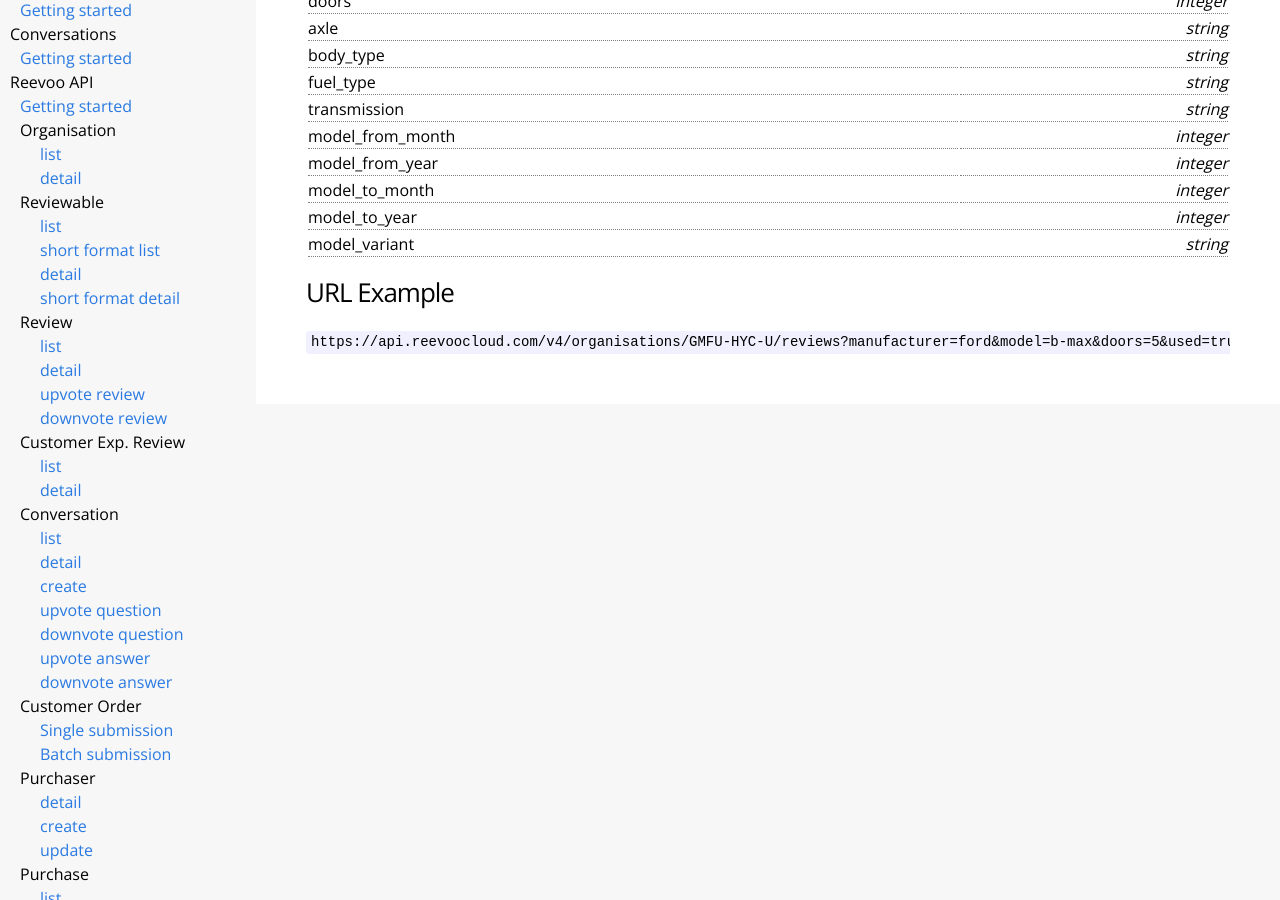
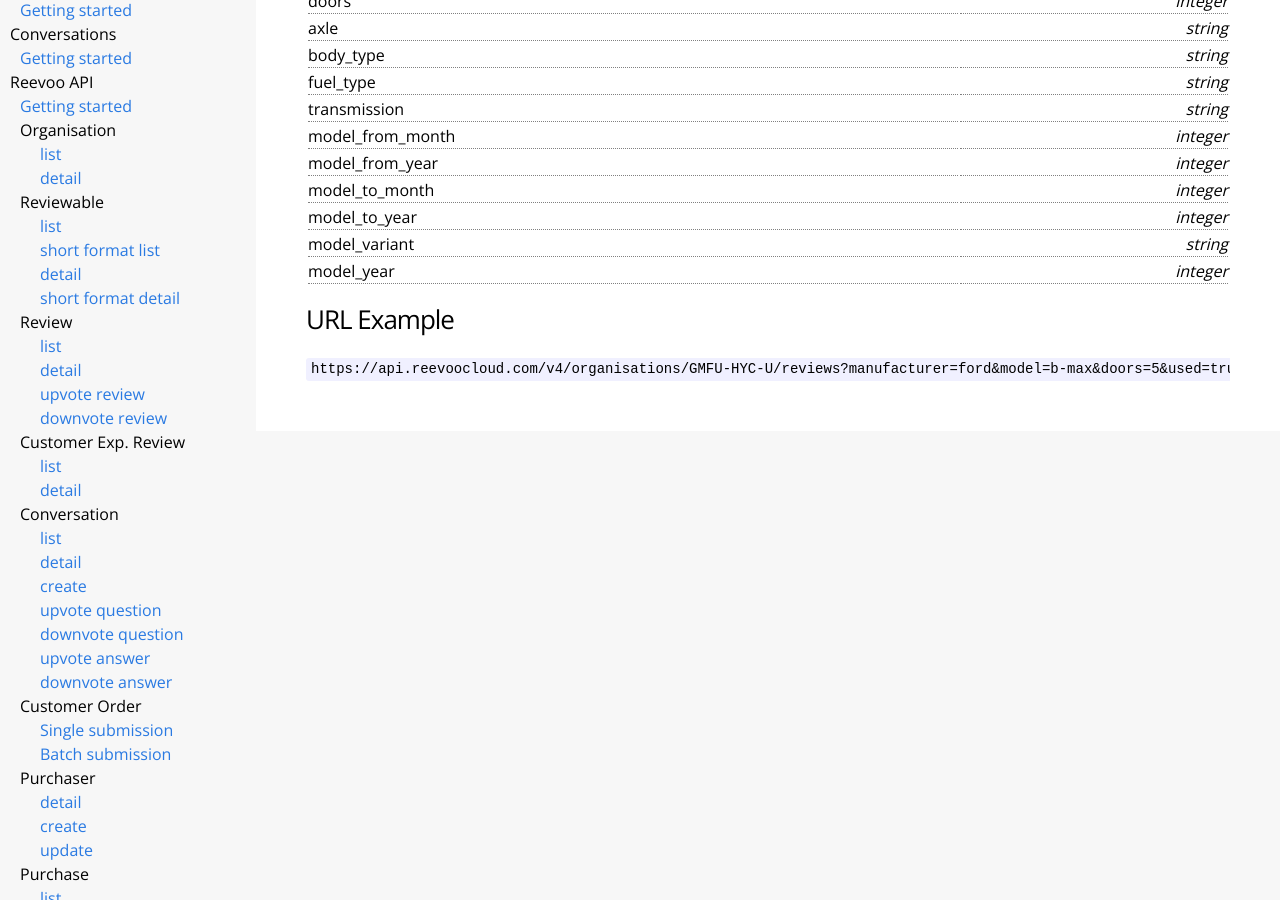
Before and after one commit to reevoo/reevoo.github.io, a Jekyll site: the page built from docs/reevooapi/review-fetcher.markdown, in a window 1280 px wide and 900 px high, scrolled down 561 px. Built offline with Jekyll 4.4.1, drawn with Linux system fonts in a browser that asks for light colours.

Commit message:
Docs - review-fetcher additional param

```diff
--- a/docs/reevooapi/review-fetcher.markdown
+++ b/docs/reevooapi/review-fetcher.markdown
@@ -28,6 +28,7 @@ and [reviews list](../review/review-list) endpoints. If you would like access to
 |model_to_month       | *integer* |
 |model_to_year        | *integer* |
 |model_variant        | *string*  |
+|model_year           | *integer* |
 
 ### URL Example
 
```
